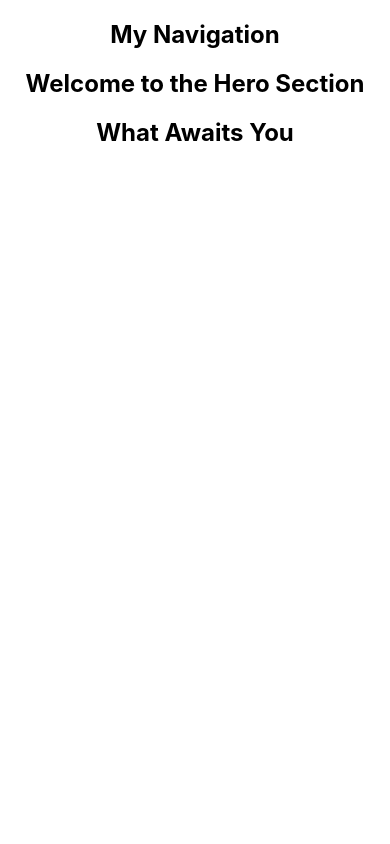
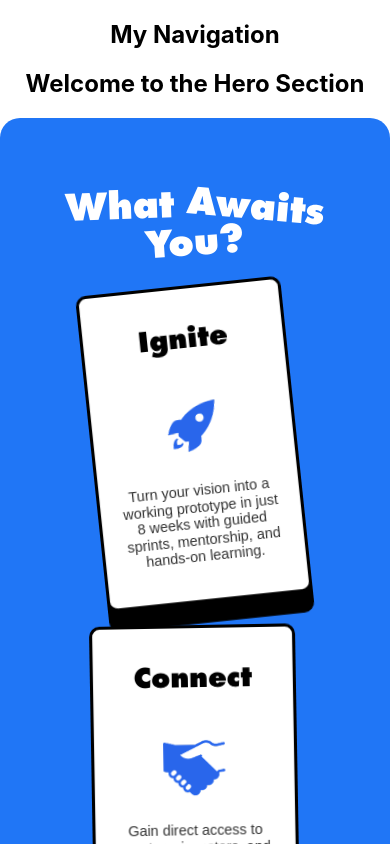
Before and after one commit to aswin-2005/BRIK-StartItUp, a React (Create React App) app in the folder client/: page / in a window 390 px wide. Shown: the top 844 px of the page. Built offline with nearby package versions, Linux system fonts and the light colour scheme; a web font is replaced by a local one.

Commit message:
feat: add responsive What Awaits page with animated cards and scroll effects

```diff
--- a/client/src/what-awaits.jsx
+++ b/client/src/what-awaits.jsx
@@ -1,11 +1,330 @@
-import React from 'react';
+import React, { useEffect, useRef, useState } from 'react';
+import styled from 'styled-components';
+import { keyframes } from 'styled-components';
+import Handshake from './assets/Handshake.png'
+import Rocket from './assets/Rocket.png'
+import Mic from './assets/Mic.png'
 
-function WhatAwaits() {
+const Section = styled.section`
+  background-color: #2076f6ff;
+  border-top-left-radius: 40px;
+  border-top-right-radius: 40px;
+  padding: 80px 20px;
+  text-align: center;
+  overflow-x: hidden;
+
+  @media (max-width: 768px) {
+    border-top-left-radius: 30px;
+    border-top-right-radius: 30px;
+    padding: 60px 16px;
+  }
+
+  @media (max-width: 480px) {
+    border-top-left-radius: 20px;
+    border-top-right-radius: 20px;
+    padding: 40px 12px;
+  }
+`;
+
+const popIn = keyframes`
+  0% {
+    opacity: 0;
+    transform: scale(0.9) translateY(20px);
+  }
+  100% {
+    opacity: 1;
+    transform: scale(1) translateY(0);
+  }
+`;
+
+const fanOut = keyframes`
+  0% {
+    opacity: 0;
+    transform: scale(0.9) translateY(50px);
+  }
+  100% {
+    opacity: 1;
+    transform: scale(1) translateY(0);
+  }
+`;
+
+const Title = styled.h2`
+  font-size: 62px;
+  font-family: 'Futura Extra Bold', sans-serif;
+  color: white;
+  margin-bottom: 70px;
+  line-height: 1;
+  display: flex;
+  flex-direction: column;
+  align-items: center;
+  animation: ${popIn} 0.8s ease-out both;
+
+  @media (max-width: 768px) {
+    font-size: 48px;
+    margin-bottom: 50px;
+  }
+
+  @media (max-width: 480px) {
+    font-size: 36px;
+    margin-bottom: 40px;
+  }
+`;
+
+const TiltWord = styled.span`
+  display: inline-block;
+  transform: rotate(${props => props.rotate}deg);
+`;
+
+const CardWrapper = styled.div`
+  display: flex;
+  justify-content: center;
+  position: relative;
+  flex-wrap: nowrap;
+  gap: 0px;
+  max-width: 100%;
+  padding-bottom: 40px;
+
+  @media (max-width: 768px) {
+    flex-wrap: wrap;
+    gap: 24px;
+  }
+
+  @media (max-width: 480px) {
+    flex-direction: column;
+    align-items: center;
+    gap: 32px;
+  }
+`;
+
+const CardRotateWrapper = styled.div`
+  transform: rotate(${props => props.rotate}deg);
+  transition: transform 0.3s ease;
+`;
+
+const CardOuter = styled.div`
+  opacity: 0;
+  transform-origin: center;
+  animation: ${props => props.visible ? fanOut : 'none'} 0.6s ease-out forwards;
+  animation-delay: ${props => props.delay || 0}s;
+  position: relative;
+  z-index: ${props => props.z};
+  margin-left: ${props => props.index !== 0 ? '-10px' : '0'};
+  width: 280px;
+  transition: transform 0.3s ease, box-shadow 0.3s ease, z-index 0s;
+
+  ${props =>
+    !props.isMobile &&
+    `
+    &:hover {
+      z-index: 100;
+      transform: rotate(${props.rotate}deg) translateY(-10px) scale(1.03);
+    }
+  `}
+
+  @media (max-width: 768px) {
+    width: 240px;
+    margin-left: 0;
+  }
+
+  @media (max-width: 480px) {
+    width: 200px;
+  }
+`;
+
+const CardInner = styled.div`
+  background: white;
+  padding: 5px 30px 30px;
+  border-radius: 16px;
+  border: 3px solid black;
+  box-shadow: 0 16px 0 black;
+  text-align: center;
+  transition: transform 0.3s ease, box-shadow 0.3s ease;
+  will-change: transform;
+
+  ${({ isMobile, visible }) =>
+    isMobile
+      ? visible &&
+        `
+      transform: translateY(-10px) scale(1.03);
+      box-shadow: 0 20px 0 black;
+    `
+      : `
+    &:hover {
+      transform: translateY(-10px) scale(1.05);
+      box-shadow: 0 20px 0 black;
+    }
+  `}
+
+  @media (max-width: 768px) {
+    border-radius: 12px;
+    padding: 5px 16px 20px;
+  }
+
+  @media (max-width: 480px) {
+    border-radius: 10px;
+  }
+`;
+
+const CardTitle = styled.h3`
+  font-size: 42px;
+  font-family: 'Futura Extra Bold', sans-serif;
+  font-weight: bold;
+  margin-bottom: 40px;
+  color: #000;
+
+  @media (max-width: 768px) {
+    font-size: 32px;
+  }
+
+  @media (max-width: 480px) {
+    font-size: 26px;
+  }
+`;
+
+const IconWrapper = styled.div`
+  width: 70px;
+  height: 70px;
+  margin: 0 auto 24px auto;
+
+  img {
+    width: 100%;
+    height: 100%;
+    object-fit: contain;
+  }
+
+  @media (max-width: 480px) {
+    width: 60px;
+    height: 60px;
+  }
+`;
+
+const CardText = styled.p`
+  font-size: 17px;
+  margin-top: 40px;
+  color: #333;
+  font-family: sans-serif;
+
+  @media (max-width: 768px) {
+    font-size: 15px;
+  }
+
+  @media (max-width: 480px) {
+    font-size: 14px;
+    margin-top: 24px;
+  }
+`;
+
+const Paragraph = styled.p`
+    font-size: 26px;
+    font-family: 'Helvetica', sans-serif;
+    font-weight: bold;
+    color: #2165caff;
+    text-align: center;
+    padding: 40px 80px;
+
+    @media (max-width: 768px) {
+        font-size: 24px;
+    }
+
+    @media (max-width: 768px) {
+        padding: 30px 40px;
+        font-size: 18px;
+    }
+`;
+
+const useIsMobile = () => {
+  const [isMobile, setIsMobile] = useState(false);
+
+  useEffect(() => {
+    const check = () => setIsMobile(window.innerWidth <= 768);
+    check();
+    window.addEventListener('resize', check);
+    return () => window.removeEventListener('resize', check);
+  }, []);
+
+  return isMobile;
+};
+
+const WhatAwaits = () => {
+    const [visible, setVisible] = useState(false);
+  const sectionRef = useRef(null);
+    const isMobile = useIsMobile();
+
+  useEffect(() => {
+    const observer = new IntersectionObserver(
+      ([entry]) => {
+        if (entry.isIntersecting) {
+          setVisible(true);
+          observer.disconnect();
+        }
+      },
+      { threshold: 0.3 }
+    );
+
+    if (sectionRef.current) observer.observe(sectionRef.current);
+
+    return () => observer.disconnect();
+  }, []);
+
   return (
-    <section>
-      <h1>What Awaits You</h1>
-    </section>
+    <>
+    <Section ref={sectionRef}>
+      <Title>
+        <div style={{ display: 'flex', gap: '12px' }}>
+            <TiltWord rotate={-2}>What</TiltWord>
+            <TiltWord rotate={5}>Awaits</TiltWord>
+        </div>
+        <TiltWord rotate={-4}>You?</TiltWord>
+      </Title>
+      <CardWrapper>
+        <CardOuter z={1} index={0} visible={visible} delay={0} isMobile={isMobile}>
+            <CardRotateWrapper rotate={-6}>
+            <CardInner visible={visible} isMobile={isMobile}>
+          <CardTitle>Ignite</CardTitle>
+          <IconWrapper>
+            <img src={Rocket} alt="Rocket Icon" />
+          </IconWrapper>
+          <CardText>
+            Turn your vision into a working prototype in just 8 weeks with guided sprints, mentorship, and hands-on learning.
+          </CardText>
+          </CardInner>
+          </CardRotateWrapper>
+        </CardOuter>
+
+        <CardOuter z={2} index={1} visible={visible} delay={0.2} isMobile={isMobile}>
+            <CardRotateWrapper rotate={-1}>
+            <CardInner visible={visible} isMobile={isMobile}>
+          <CardTitle>Connect</CardTitle>
+          <IconWrapper>
+            <img src={Handshake} alt="Handshake Icon" />
+          </IconWrapper>
+          <CardText>
+            Gain direct access to mentors, investors, and incubators who can shape your startup journey beyond the campus.
+          </CardText>
+          </CardInner>
+          </CardRotateWrapper>
+        </CardOuter>
+
+        <CardOuter z={3} index={2} visible={visible} delay={0.4} isMobile={isMobile}>
+            <CardRotateWrapper rotate={6}>
+            <CardInner visible={visible} isMobile={isMobile}>
+          <CardTitle>Showcase</CardTitle>
+          <IconWrapper>
+            <img src={Mic} alt="Mic Icon" />
+          </IconWrapper>
+          <CardText>
+            Pitch your startup on a statewide stage, impress industry leaders, and unlock new opportunities for growth.
+          </CardText>
+          </CardInner>
+          </CardRotateWrapper>
+        </CardOuter>
+      </CardWrapper>
+    </Section>
+    <Paragraph>
+        A statewide startup challenge accelerator that takes student teams from idea to MVP to Demo Day in 8 weeks, with local IEDCs runnig cohorts and BRIK providing curriculum, mentors, and statewide coordination.
+    </Paragraph>
+    </>
   );
-}
+};
 
 export default WhatAwaits;
```
